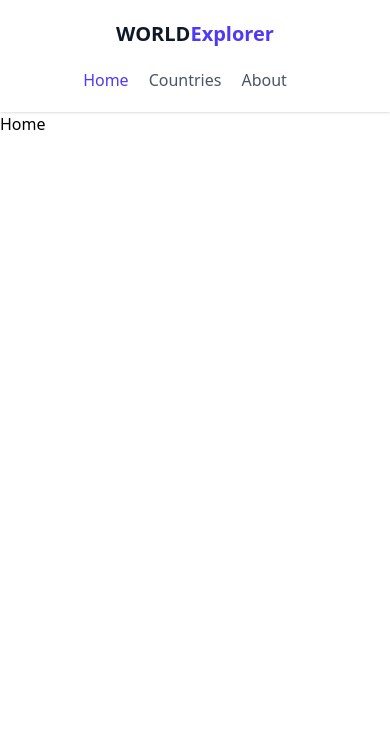
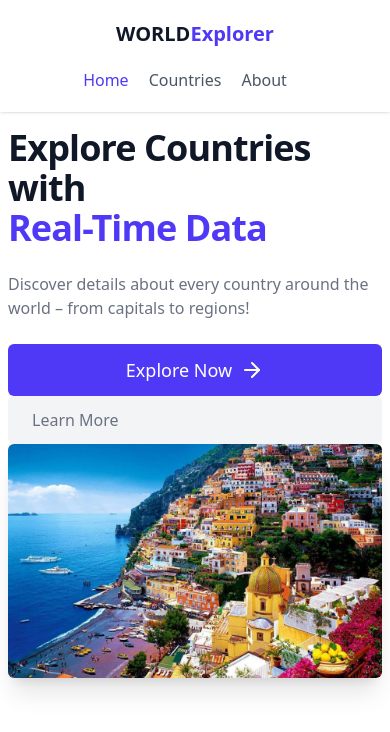
Before and after one commit to nesarikartejas10/country-explorer-router-v7, a React (Vite) app: page / in a window 390 px wide. Shown: the top 732 px of the page. Built offline with nearby package versions, Linux system fonts and the light colour scheme.

Commit message:
build responsive home hero section with call-to-action and featured image

```diff
--- a/package.json
+++ b/package.json
@@ -11,6 +11,7 @@
   },
   "dependencies": {
     "@tailwindcss/vite": "^4.2.2",
+    "lucide-react": "^1.7.0",
     "react": "^19.2.4",
     "react-dom": "^19.2.4",
     "react-router-dom": "^7.13.2",
--- a/src/components/Navbar.jsx
+++ b/src/components/Navbar.jsx
@@ -2,7 +2,7 @@ import { NavLink } from "react-router-dom";
 
 const Navbar = () => {
   return (
-    <header className="w-full px-8 text-gray-700 bg-white shadow-sm">
+    <header className="w-full px-8 text-gray-700 bg-white shadow-sm fixed top-0">
       <div className="container flex flex-col md:flex-row items-center justify-between py-5 max-w-7xl mx-auto">
         <div className="flex flex-col md:flex-row items-center">
           <NavLink to="/" className="flex items-center mb-5 md:mb-0">
--- a/src/pages/Home.jsx
+++ b/src/pages/Home.jsx
@@ -1,7 +1,53 @@
-import React from "react";
+import { Link } from "react-router-dom";
+import { ArrowRight } from "lucide-react";
 
 const Home = () => {
-  return <div>Home</div>;
+  return (
+    <div className="px-2 py-32 md:px-0">
+      <div className="container items-center max-w-6xl mx-auto xl:px-5">
+        <div className="flex flex-wrap items-center sm:-mx-3">
+          <div className="w-full md:w-1/2 md:px-3">
+            <div className="space-y-6 sm:max-w-md lg:max-w-lg">
+              <h1 className="text-4xl font-extrabold tracking-tight text-gray-900 sm:text-5xl">
+                <span className="block xl:inline">Explore Countries with</span>
+                <span className="block text-indigo-600 xl:inline">
+                  Real-Time Data
+                </span>
+              </h1>
+              <p className="text-base text-gray-500 sm:max-w-md lg:text-xl">
+                Discover details about every country around the world – from
+                capitals to regions!
+              </p>
+              <div className="flex flex-col sm:flex-row sm:space-x-4">
+                <Link
+                  to="/countries"
+                  className="flex items-center justify-center px-6 py-3 text-lg text-white bg-indigo-600 rounded-md hover:bg-indigo-700"
+                >
+                  Explore Now
+                  <ArrowRight className="ml-2" />
+                </Link>
+                <Link
+                  to="/about"
+                  className="flex items-center px-6 py-3 text-gray-500 bg-gray-100 rounded-md hover:bg-gray-200 hover:text-gray-600"
+                >
+                  Learn More
+                </Link>
+              </div>
+            </div>
+          </div>
+          <div className="w-full md:w-1/2">
+            <div className="overflow-hidden rounded-md shadow-xl">
+              <img
+                src="./italy.webp"
+                alt="Explore countries"
+                className="w-full h-auto"
+              />
+            </div>
+          </div>
+        </div>
+      </div>
+    </div>
+  );
 };
 
 export default Home;
```
Also changed, not shown: public/italy.webp (added), 1 other file (tests, documents, lock files or other folders).
